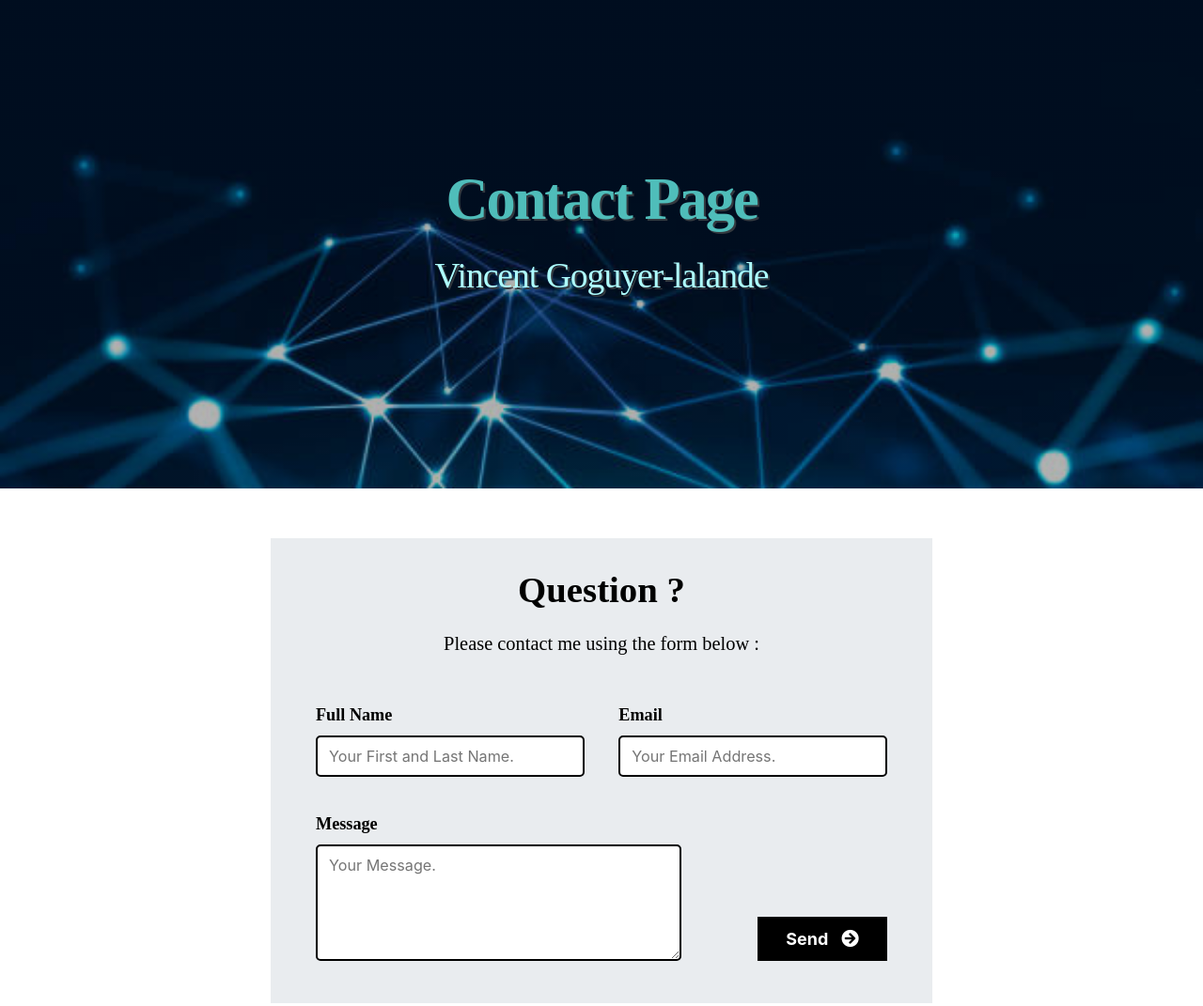
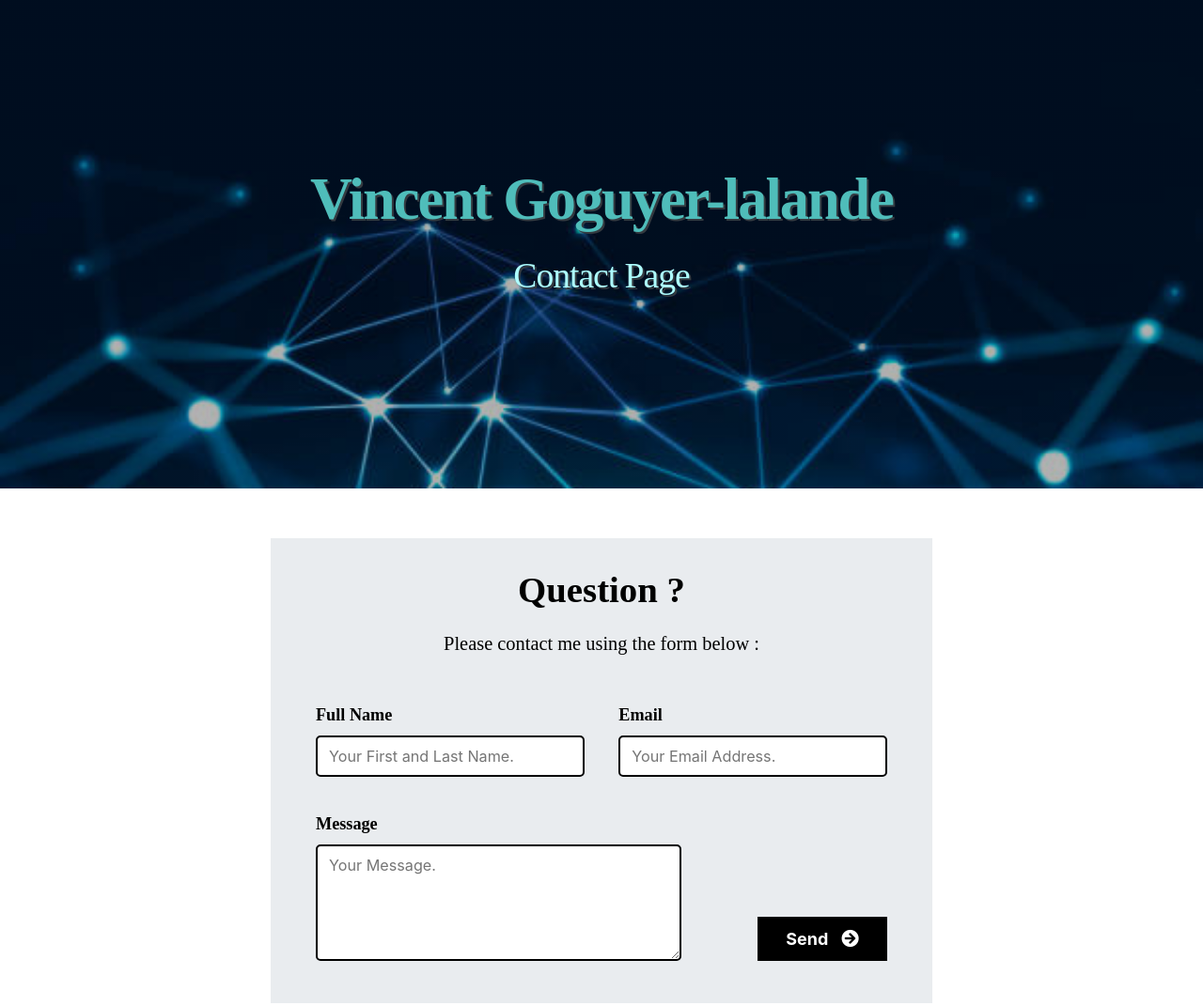
Before and after one commit to Vincent-GL/Vincent-GL.github.io, a plain HTML site: page contact/index.html in a window 1280 px wide. Shown: the top 1071 px of the page at 94% size. Drawn offline with nearby package versions, Linux system fonts and the light colour scheme.

Commit message:
Add files via upload

```diff
--- a/contact/index.html
+++ b/contact/index.html
@@ -43,8 +43,8 @@
     <header class="hero-block text-center-desktop text-center-mobile">
 
         <div class="hero-text-container">
-            <h1 class="text-shadow">Contact Page</h1>
-            <h2 class="text-shadow">Vincent Goguyer-lalande</h2>
+            <h1 class="text-shadow">Vincent Goguyer-lalande</h1>
+            <h2 class="text-shadow">Contact Page</h2>
         </div>
 
 
```
